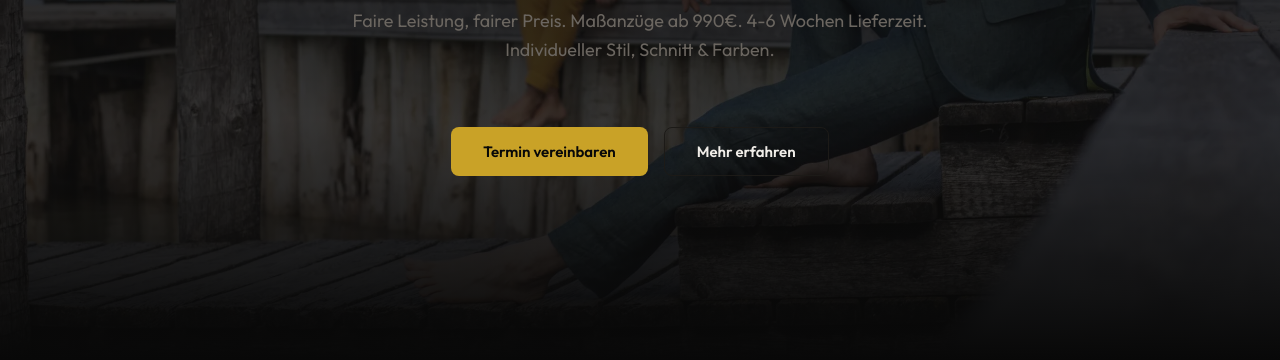
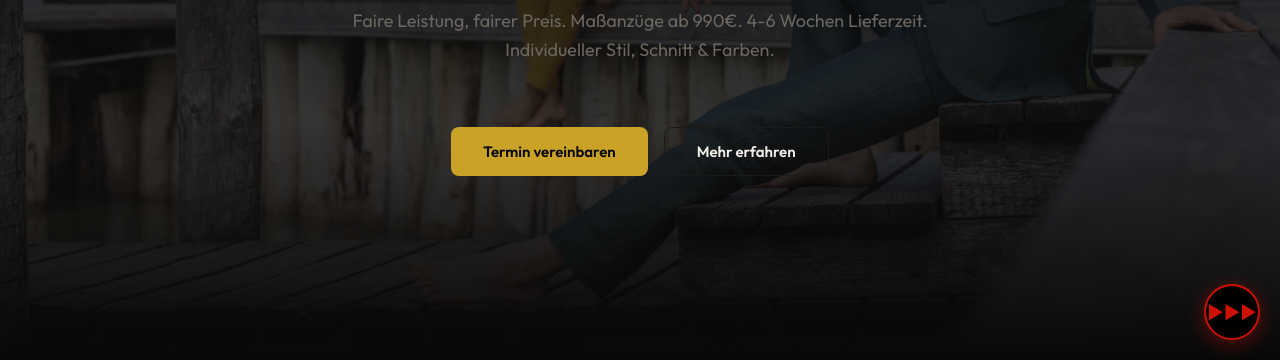
Before and after one commit to snyderline0987/rotknopf, a website: page index.html in a window 1280 px wide. Shown: the part 440-800 px from the top of the page. Drawn offline with nearby package versions, Linux system fonts and the light colour scheme.

Commit message:
Add feedback widget to ROTKNOPF website

```diff
--- a/index.html
+++ b/index.html
@@ -698,5 +698,16 @@
       ease: 'power3.out'
     });
   </script>
+
+  <!-- Feedback Widget -->
+  <script>
+    window.FeedbackWidget = {
+      position: 'bottom-right',
+      theme: 'dark',
+      projectId: 'rotknopf',
+      githubRepo: 'snyderline0987/rotknopf'
+    };
+  </script>
+  <script src="widget.js" async></script>
 </body>
 </html>
--- /dev/null
+++ b/widget.js
@@ -0,0 +1,431 @@
+/**
+ * Feedback Widget - Embeddable feedback collection widget
+ * Usage: <script src="https://feedback-widget.netlify.app/widget.js" async></script>
+ */
+
+(function() {
+  'use strict';
+
+  // Configuration
+  const config = {
+    position: window.FeedbackWidget?.position || 'bottom-right',
+    theme: window.FeedbackWidget?.theme || 'dark',
+    projectId: window.FeedbackWidget?.projectId || 'default',
+    primaryColor: '#cc1100',
+    bgColor: '#000000',
+    textColor: '#f0ede8',
+    mutedColor: '#6b6660',
+    borderColor: '#1c1a17'
+  };
+
+  // Create widget HTML
+  function createWidget() {
+    const widget = document.createElement('div');
+    widget.id = 'feedback-widget';
+    widget.innerHTML = `
+      <style>
+        #feedback-widget {
+          position: fixed;
+          z-index: 999999;
+          font-family: 'Outfit', -apple-system, BlinkMacSystemFont, sans-serif;
+        }
+
+        .fw-trigger {
+          position: fixed;
+          ${config.position === 'bottom-right' ? 'right: 20px; bottom: 20px;' : 'left: 20px; bottom: 20px;'}
+          width: 56px;
+          height: 56px;
+          border-radius: 50%;
+          background: #000000;
+          border: 2px solid #cc1100;
+          cursor: pointer;
+          display: flex;
+          align-items: center;
+          justify-content: center;
+          font-size: 18px;
+          color: #cc1100;
+          box-shadow: 0 4px 20px rgba(204, 17, 0, 0.4);
+          transition: all 0.3s ease;
+          z-index: 999999;
+        }
+
+        .fw-trigger:hover {
+          transform: scale(1.1);
+          background: #000000;
+          box-shadow: 0 6px 30px rgba(204, 17, 0, 0.5);
+        }
+
+        .fw-trigger.active {
+          transform: rotate(180deg);
+        }
+
+        .fw-panel {
+          position: fixed;
+          ${config.position === 'bottom-right' ? 'right: 20px; bottom: 90px;' : 'left: 20px; bottom: 90px;'}
+          width: 380px;
+          max-width: calc(100vw - 40px);
+          background: ${config.bgColor};
+          border: 1px solid ${config.borderColor};
+          border-radius: 16px;
+          padding: 24px;
+          box-shadow: 0 20px 60px rgba(0, 0, 0, 0.5);
+          transform: scale(0.9) translateY(20px);
+          opacity: 0;
+          visibility: hidden;
+          transition: all 0.3s ease;
+          z-index: 999998;
+        }
+
+        .fw-panel.open {
+          transform: scale(1) translateY(0);
+          opacity: 1;
+          visibility: visible;
+        }
+
+        .fw-header {
+          display: flex;
+          justify-content: space-between;
+          align-items: center;
+          margin-bottom: 20px;
+        }
+
+        .fw-title {
+          font-size: 18px;
+          font-weight: 700;
+          color: ${config.textColor};
+          margin: 0;
+        }
+
+        .fw-close {
+          background: none;
+          border: none;
+          color: ${config.mutedColor};
+          font-size: 24px;
+          cursor: pointer;
+          padding: 0;
+          width: 32px;
+          height: 32px;
+          display: flex;
+          align-items: center;
+          justify-content: center;
+          border-radius: 8px;
+          transition: all 0.2s;
+        }
+
+        .fw-close:hover {
+          background: ${config.borderColor};
+          color: ${config.textColor};
+        }
+
+        .fw-form-group {
+          margin-bottom: 16px;
+        }
+
+        .fw-label {
+          display: block;
+          font-size: 12px;
+          font-weight: 600;
+          color: ${config.mutedColor};
+          text-transform: uppercase;
+          letter-spacing: 0.05em;
+          margin-bottom: 8px;
+        }
+
+        .fw-input,
+        .fw-textarea,
+        .fw-select {
+          width: 100%;
+          padding: 12px 16px;
+          background: ${config.borderColor};
+          border: 1px solid ${config.borderColor};
+          border-radius: 8px;
+          color: ${config.textColor};
+          font-size: 14px;
+          font-family: inherit;
+          transition: all 0.2s;
+          box-sizing: border-box;
+        }
+
+        .fw-input:focus,
+        .fw-textarea:focus,
+        .fw-select:focus {
+          outline: none;
+          border-color: ${config.primaryColor};
+        }
+
+        .fw-textarea {
+          min-height: 100px;
+          resize: vertical;
+        }
+
+        .fw-section-marker {
+          display: flex;
+          gap: 8px;
+          flex-wrap: wrap;
+          margin-bottom: 16px;
+        }
+
+        .fw-section-btn {
+          padding: 6px 12px;
+          background: ${config.borderColor};
+          border: 1px solid ${config.borderColor};
+          border-radius: 20px;
+          color: ${config.mutedColor};
+          font-size: 12px;
+          cursor: pointer;
+          transition: all 0.2s;
+        }
+
+        .fw-section-btn:hover,
+        .fw-section-btn.active {
+          border-color: ${config.primaryColor};
+          color: ${config.primaryColor};
+        }
+
+        .fw-submit {
+          width: 100%;
+          padding: 14px 24px;
+          background: ${config.primaryColor};
+          border: none;
+          border-radius: 8px;
+          color: #ffffff;
+          font-size: 14px;
+          font-weight: 600;
+          cursor: pointer;
+          transition: all 0.2s;
+        }
+
+        .fw-submit:hover {
+          opacity: 0.9;
+          background: ${config.primaryColor};
+        }
+
+        .fw-submit:disabled {
+          opacity: 0.5;
+          cursor: not-allowed;
+        }
+
+        .fw-success {
+          text-align: center;
+          padding: 40px 20px;
+        }
+
+        .fw-success-icon {
+          font-size: 48px;
+          margin-bottom: 16px;
+        }
+
+        .fw-success h3 {
+          color: ${config.textColor};
+          margin: 0 0 8px 0;
+        }
+
+        .fw-success p {
+          color: ${config.mutedColor};
+          margin: 0;
+        }
+
+        @media (max-width: 480px) {
+          .fw-panel {
+            ${config.position === 'bottom-right' ? 'right: 10px; left: 10px;' : 'left: 10px; right: 10px;'}
+            width: auto;
+            bottom: 80px;
+          }
+
+          .fw-trigger {
+            ${config.position === 'bottom-right' ? 'right: 10px;' : 'left: 10px;'}
+            bottom: 10px;
+          }
+        }
+      </style>
+
+      <button class="fw-trigger" aria-label="Open feedback">▶▶▶</button>
+
+      <div class="fw-panel">
+        <div class="fw-form">
+          <div class="fw-header">
+            <h3 class="fw-title">Feedback senden</h3>
+            <button class="fw-close" aria-label="Close">×</button>
+          </div>
+
+          <form id="fw-form">
+            <div class="fw-form-group">
+              <label class="fw-label">Bereich</label>
+              <div class="fw-section-marker">
+                <button type="button" class="fw-section-btn" data-section="Hero">Hero</button>
+                <button type="button" class="fw-section-btn" data-section="Über uns">Über uns</button>
+                <button type="button" class="fw-section-btn" data-section="Leistungen">Leistungen</button>
+                <button type="button" class="fw-section-btn" data-section="Prozess">Prozess</button>
+                <button type="button" class="fw-section-btn" data-section="Sonstiges">Sonstiges</button>
+              </div>
+            </div>
+
+            <div class="fw-form-group">
+              <label class="fw-label" for="fw-category">Kategorie</label>
+              <select class="fw-select" id="fw-category" name="category">
+                <option value="general">Allgemeines Feedback</option>
+                <option value="bug">Fehler melden</option>
+                <option value="feature">Feature Request</option>
+                <option value="design">Design Feedback</option>
+              </select>
+            </div>
+
+            <div class="fw-form-group">
+              <label class="fw-label" for="fw-message">Nachricht *</label>
+              <textarea class="fw-textarea" id="fw-message" name="message" placeholder="Ihr Feedback..." required></textarea>
+            </div>
+
+            <div class="fw-form-group">
+              <label class="fw-label" for="fw-name">Name (optional)</label>
+              <input type="text" class="fw-input" id="fw-name" name="name" placeholder="Ihr Name">
+            </div>
+
+            <div class="fw-form-group">
+              <label class="fw-label" for="fw-email">E-Mail (optional)</label>
+              <input type="email" class="fw-input" id="fw-email" name="email" placeholder="Ihre E-Mail">
+            </div>
+
+            <input type="hidden" name="pageUrl" id="fw-page-url">
+            <input type="hidden" name="section" id="fw-section">
+            <input type="hidden" name="projectId" value="${config.projectId}">
+
+            <button type="submit" class="fw-submit">Feedback senden</button>
+          </form>
+        </div>
+
+        <div class="fw-success" style="display: none;">
+          <div class="fw-success-icon">✓</div>
+          <h3>Vielen Dank!</h3>
+          <p>Ihr Feedback wurde erfolgreich gesendet.</p>
+        </div>
+      </div>
+    `;
+
+    return widget;
+  }
+
+  // Initialize widget
+  function init() {
+    // Check if already initialized
+    if (document.getElementById('feedback-widget')) return;
+
+    // Create and append widget
+    const widget = createWidget();
+    document.body.appendChild(widget);
+
+    // Elements
+    const trigger = widget.querySelector('.fw-trigger');
+    const panel = widget.querySelector('.fw-panel');
+    const closeBtn = widget.querySelector('.fw-close');
+    const form = widget.querySelector('#fw-form');
+    const formView = widget.querySelector('.fw-form');
+    const successView = widget.querySelector('.fw-success');
+    const sectionBtns = widget.querySelectorAll('.fw-section-btn');
+    const sectionInput = widget.querySelector('#fw-section');
+    const pageUrlInput = widget.querySelector('#fw-page-url');
+
+    // Set page URL
+    pageUrlInput.value = window.location.href;
+
+    // Toggle panel
+    function togglePanel() {
+      const isOpen = panel.classList.contains('open');
+      if (isOpen) {
+        panel.classList.remove('open');
+        trigger.classList.remove('active');
+        trigger.innerHTML = '▶▶▶';
+      } else {
+        panel.classList.add('open');
+        trigger.classList.add('active');
+        trigger.innerHTML = '✕';
+      }
+    }
+
+    trigger.addEventListener('click', togglePanel);
+    closeBtn.addEventListener('click', togglePanel);
+
+    // Section marker
+    sectionBtns.forEach(btn => {
+      btn.addEventListener('click', () => {
+        sectionBtns.forEach(b => b.classList.remove('active'));
+        btn.classList.add('active');
+        sectionInput.value = btn.dataset.section;
+      });
+    });
+
+    // Form submission
+    form.addEventListener('submit', async (e) => {
+      e.preventDefault();
+
+      const submitBtn = form.querySelector('.fw-submit');
+      submitBtn.disabled = true;
+      submitBtn.textContent = 'Wird gesendet...';
+
+      const formData = new FormData(form);
+      const data = Object.fromEntries(formData);
+
+      // Relay Config
+      const RELAY_URL = 'https://feedback-widget-ffwd.netlify.app/.netlify/functions/submit';
+
+      // Build payload
+      const payload = {
+        section: data.section || 'Nicht angegeben',
+        category: data.category || 'general',
+        pageUrl: data.pageUrl || window.location.href,
+        name: data.name || 'Anonym',
+        email: data.email || '',
+        message: data.message,
+        projectId: data.projectId || config.projectId,
+        timestamp: new Date().toISOString()
+      };
+
+      try {
+        // Send to relay server
+        const response = await fetch(RELAY_URL, {
+          method: 'POST',
+          headers: { 'Content-Type': 'application/json' },
+          body: JSON.stringify(payload)
+        });
+
+        const result = await response.json();
+
+        if (result.success) {
+          formView.style.display = 'none';
+          successView.style.display = 'block';
+
+          // Reset after 3 seconds
+          setTimeout(() => {
+            form.reset();
+            sectionBtns.forEach(b => b.classList.remove('active'));
+            formView.style.display = 'block';
+            successView.style.display = 'none';
+            submitBtn.disabled = false;
+            submitBtn.textContent = 'Feedback senden';
+            togglePanel();
+          }, 3000);
+        } else {
+          throw new Error(result.error || 'Submission failed');
+        }
+      } catch (error) {
+        console.error('Feedback submission error:', error);
+        submitBtn.disabled = false;
+        submitBtn.textContent = 'Feedback senden';
+        alert('Fehler beim Senden. Bitte versuchen Sie es erneut.');
+      }
+    });
+
+    // Close on outside click
+    document.addEventListener('click', (e) => {
+      if (!widget.contains(e.target) && panel.classList.contains('open')) {
+        togglePanel();
+      }
+    });
+  }
+
+  // Initialize when DOM is ready
+  if (document.readyState === 'loading') {
+    document.addEventListener('DOMContentLoaded', init);
+  } else {
+    init();
+  }
+})();
```
